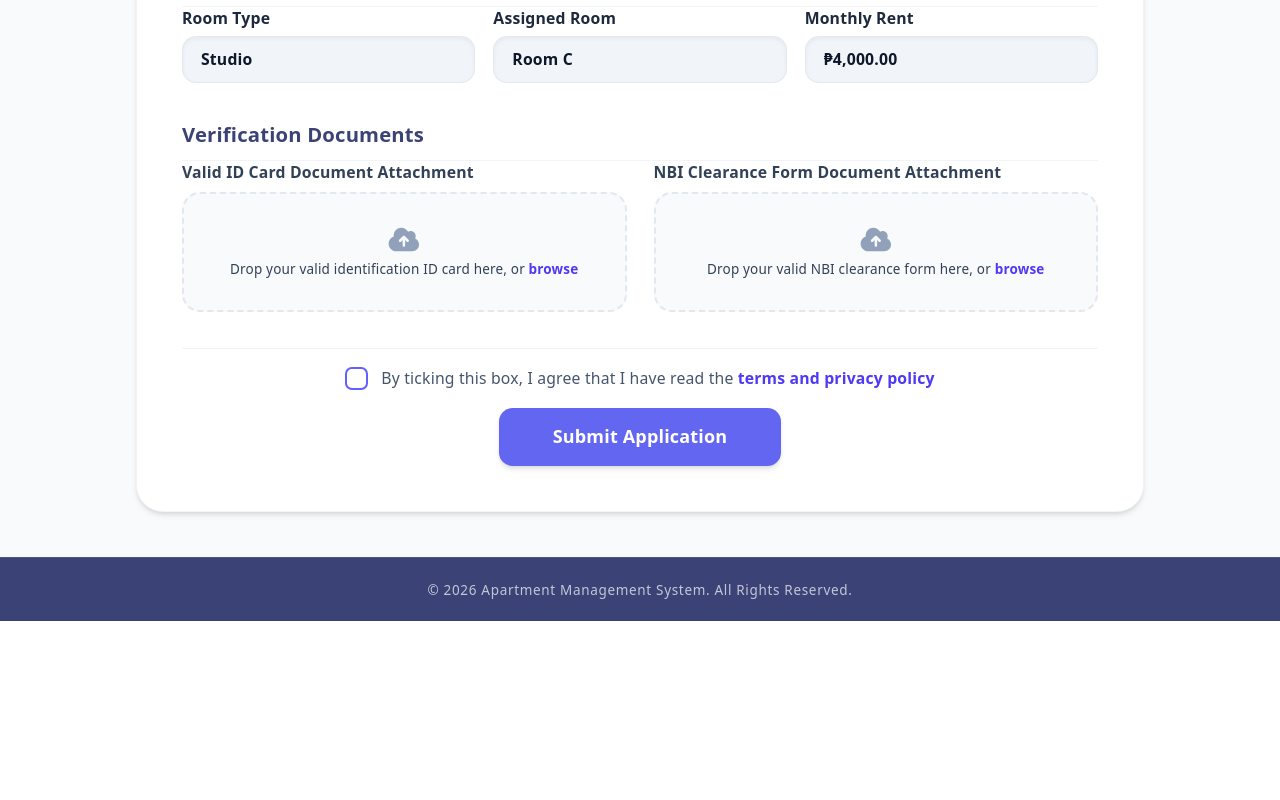
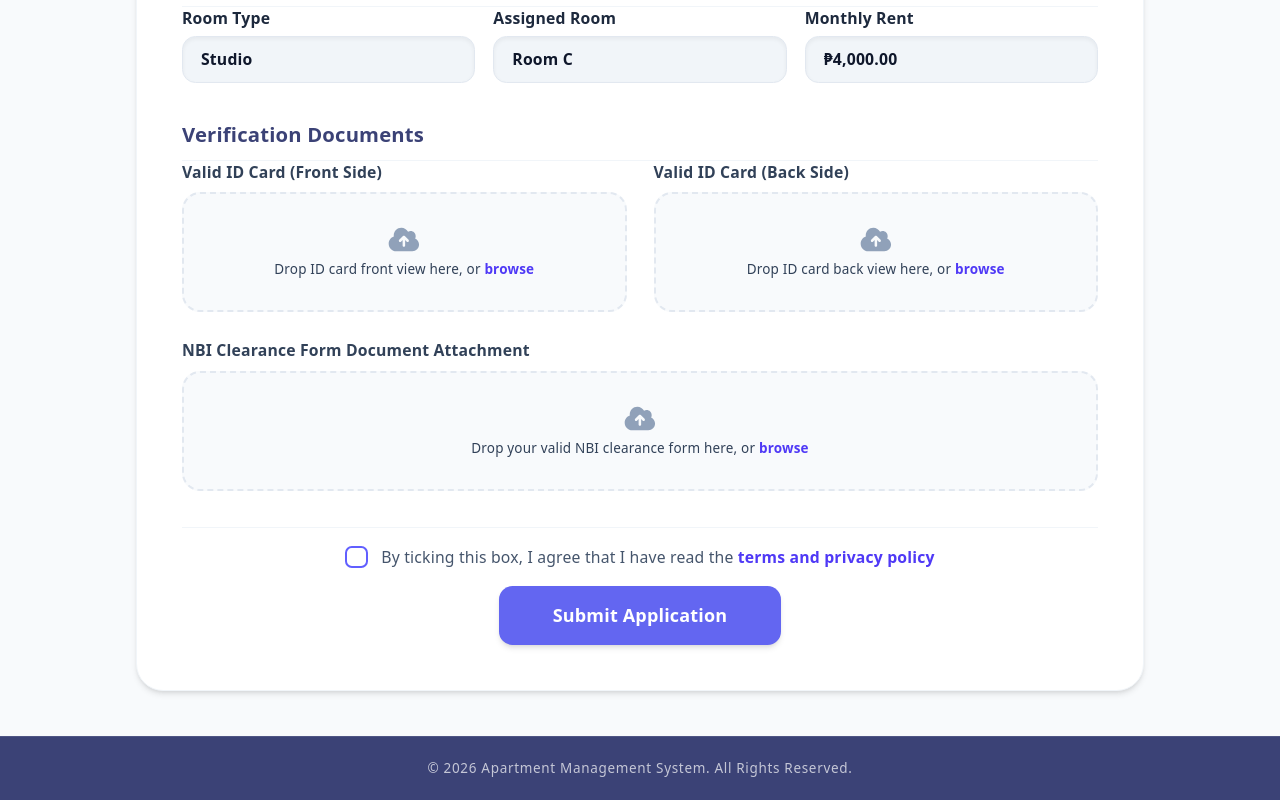
Before and after one commit to Keonbe/ApartmentManagementSystem_React, a React (Vite) app in the folder ams-react/: page /rent-application in a window 1280 px wide. Shown: the part 753-1553 px from the top of the page. Before the commit the page ends 1374 px from the top, so only its background shows below. Built offline with nearby package versions, Linux system fonts and the light colour scheme; sample sign-in values are in the browser's storage; a web font is replaced by a local one.

Commit message:
feat: refactor ID file handling in RentApplication and update DocumentsModal for front/back separation

```diff
--- a/ams-react/src/Components/DocumentsModal.jsx
+++ b/ams-react/src/Components/DocumentsModal.jsx
@@ -1,12 +1,14 @@
 import React, { useState } from 'react';
 
 export default function DocumentsModal({ isOpen, onClose }) {
-    const [activeView, setActiveView] = useState(null);//Tracks which file format layout is shown
+    const [activeView, setActiveView] = useState(null);{/*Tracks which file format layout is shown*/}
 
     if (!isOpen) return null;
 
+    {/*Refactored document tracking array split into separate front and back rows*/}
     const documentList = [
-        { key: 'valid_id', name: 'Valid Government Issued ID', fileName: 'Dela_Cruz_VALID_ID.png' },
+        { key: 'valid_id_front', name: 'Valid Government Issued ID (Front Side)', fileName: 'Dela_Cruz_VALID_ID_FRONT.png' },
+        { key: 'valid_id_back', name: 'Valid Government Issued ID (Back Side)', fileName: 'Dela_Cruz_VALID_ID_BACK.png' },
         { key: 'nbi', name: 'National Bureau of Investigation (NBI) Clearance', fileName: 'Dela_Cruz_NBI_CLEARANCE.pdf' }
     ];
 
--- a/ams-react/src/UserPages/RentApplication.jsx
+++ b/ams-react/src/UserPages/RentApplication.jsx
@@ -26,9 +26,12 @@ export default function RentApplication() {
     const [roomName] = useState('Room C');
     const [monthlyRent] = useState(4000);
 
-    const [validIdFile, setValidIdFile] = useState(null);
+    {/*File drops state tracking for separated front and back ID files*/}
+    const [validIdFrontFile, setValidIdFrontFile] = useState(null);
+    const [validIdBackFile, setValidIdBackFile] = useState(null);
     const [nbiFile, setNbiFile] = useState(null);
-    const [isDraggingId, setIsDraggingId] = useState(false);
+    const [isDraggingIdFront, setIsDraggingIdFront] = useState(false);
+    const [isDraggingIdBack, setIsDraggingIdBack] = useState(false);
     const [isDraggingNbi, setIsDraggingNbi] = useState(false);
 
     const [agreePrivacy, setAgreePrivacy] = useState(false);
@@ -110,8 +113,8 @@ export default function RentApplication() {
             return;
         }
 
-        if (!validIdFile || !nbiFile) {
-            alert("Please upload both your Valid ID and NBI Clearance.");
+        if (!validIdFrontFile || !validIdBackFile || !nbiFile) {
+            alert("Please upload your Valid ID Front, Valid ID Back, and NBI Clearance.");
             return;
         }
 
@@ -128,7 +131,8 @@ export default function RentApplication() {
         formData.append('monthsOfRent', monthsOfRent);
         formData.append('roomName', roomName);
         formData.append('monthlyRent', monthlyRent);
-        formData.append('validIdFile', validIdFile);
+        formData.append('validIdFrontFile', validIdFrontFile);
+        formData.append('validIdBackFile', validIdBackFile);
         formData.append('nbiFile', nbiFile);
 
         try {
@@ -340,7 +344,7 @@ export default function RentApplication() {
                         </div>
                     </div>
 
-                    {/*SECTION 3: VERIFICATION DOCUMENTS*/}
+                    {/*SECTION 3: VERIFICATION DOCUMENTS FOR SEPARATED FRONT/BACK IDS*/}
                     <div className="space-y-4">
                         <h3 className="text-lg font-bold m-0 border-b border-slate-100 pb-2" style={{ color: '#3b4276' }}>Verification Documents</h3>
 
@@ -350,37 +354,72 @@ export default function RentApplication() {
                                 <span>Your verification file assets have been uploaded securely and are locked while undergoing review.</span>
                             </div>
                         ) : (
+                            <div className="space-y-6">
                                 <div className="grid grid-cols-1 md:grid-cols-2 gap-6">
-                                {/*Valid ID Upload Drop Box*/}
+                                    {/*Valid ID Front Side Upload Drop Box*/}
                                     <div className="flex flex-col space-y-2">
-                                    <label className="text-sm font-bold text-slate-700">Valid ID Card Document Attachment</label>
+                                        <label className="text-sm font-bold text-slate-700">Valid ID Card (Front Side)</label>
                                         <div
-                                        onDragOver={(e) => { e.preventDefault(); setIsDraggingId(true); }}
-                                        onDragLeave={() => setIsDraggingId(false)}
+                                            onDragOver={(e) => { e.preventDefault(); setIsDraggingIdFront(true); }}
+                                            onDragLeave={() => setIsDraggingIdFront(false)}
                                             onDrop={(e) => {
                                                 e.preventDefault();
-                                            setIsDraggingId(false);
-                                            if (e.dataTransfer.files && e.dataTransfer.files[0]) setValidIdFile(e.dataTransfer.files[0]);
+                                                setIsDraggingIdFront(false);
+                                                if (e.dataTransfer.files && e.dataTransfer.files[0]) setValidIdFrontFile(e.dataTransfer.files[0]);
                                             }}
-                                        className={`border-2 border-dashed rounded-2xl p-4 text-center transition-all duration-150 relative bg-slate-50 flex flex-col items-center justify-center min-h-[120px] ${isDraggingId ? 'border-indigo-500 bg-indigo-50/50' : 'border-slate-200 hover:border-slate-300'}`}
+                                            className={`border-2 border-dashed rounded-2xl p-4 text-center transition-all duration-150 relative bg-slate-50 flex flex-col items-center justify-center min-h-[120px] ${isDraggingIdFront ? 'border-indigo-500 bg-indigo-50/50' : 'border-slate-200 hover:border-slate-300'}`}
                                         >
                                             <input
                                                 type="file"
                                                 accept=".pdf,.jpg,.jpeg,.png"
-                                            onChange={(e) => { if (e.target.files && e.target.files[0]) setValidIdFile(e.target.files[0]); }}
+                                                onChange={(e) => { if (e.target.files && e.target.files[0]) setValidIdFrontFile(e.target.files[0]); }}
                                                 className="absolute inset-0 opacity-0 cursor-pointer w-full h-full"
                                             />
-                                        {!validIdFile ? (
+                                            {!validIdFrontFile ? (
                                                 <div className="space-y-1 pointer-events-none">
                                                     <FontAwesomeIcon icon={faCloudUploadAlt} className="text-2xl text-slate-400" />
-                                                <p className="text-xs font-medium text-slate-700 m-0">Drop your valid identification ID card here, or <span className="text-indigo-600 font-bold">browse</span></p>
+                                                    <p className="text-xs font-medium text-slate-700 m-0">Drop ID card front view here, or <span className="text-indigo-600 font-bold">browse</span></p>
                                                 </div>
                                             ) : (
                                                 <div className="space-y-1 flex flex-col items-center pointer-events-none">
                                                     <FontAwesomeIcon icon={faCheckCircle} className="text-2xl text-emerald-500" />
-                                                <p className="text-xs font-bold text-slate-800 m-0 truncate max-w-[200px]">{validIdFile.name}</p>
+                                                    <p className="text-xs font-bold text-slate-800 m-0 truncate max-w-[200px]">{validIdFrontFile.name}</p>
                                                 </div>
                                             )}
+                                        </div>
+                                    </div>
+
+                                    {/*Valid ID Back Side Upload Drop Box*/}
+                                    <div className="flex flex-col space-y-2">
+                                        <label className="text-sm font-bold text-slate-700">Valid ID Card (Back Side)</label>
+                                        <div
+                                            onDragOver={(e) => { e.preventDefault(); setIsDraggingIdBack(true); }}
+                                            onDragLeave={() => setIsDraggingIdBack(false)}
+                                            onDrop={(e) => {
+                                                e.preventDefault();
+                                                setIsDraggingIdBack(false);
+                                                if (e.dataTransfer.files && e.dataTransfer.files[0]) setValidIdBackFile(e.dataTransfer.files[0]);
+                                            }}
+                                            className={`border-2 border-dashed rounded-2xl p-4 text-center transition-all duration-150 relative bg-slate-50 flex flex-col items-center justify-center min-h-[120px] ${isDraggingIdBack ? 'border-indigo-500 bg-indigo-50/50' : 'border-slate-200 hover:border-slate-300'}`}
+                                        >
+                                            <input
+                                                type="file"
+                                                accept=".pdf,.jpg,.jpeg,.png"
+                                                onChange={(e) => { if (e.target.files && e.target.files[0]) setValidIdBackFile(e.target.files[0]); }}
+                                                className="absolute inset-0 opacity-0 cursor-pointer w-full h-full"
+                                            />
+                                            {!validIdBackFile ? (
+                                                <div className="space-y-1 pointer-events-none">
+                                                    <FontAwesomeIcon icon={faCloudUploadAlt} className="text-2xl text-slate-400" />
+                                                    <p className="text-xs font-medium text-slate-700 m-0">Drop ID card back view here, or <span className="text-indigo-600 font-bold">browse</span></p>
+                                                </div>
+                                            ) : (
+                                                <div className="space-y-1 flex flex-col items-center pointer-events-none">
+                                                    <FontAwesomeIcon icon={faCheckCircle} className="text-2xl text-emerald-500" />
+                                                    <p className="text-xs font-bold text-slate-800 m-0 truncate max-w-[200px]">{validIdBackFile.name}</p>
+                                                </div>
+                                            )}
+                                        </div>
                                     </div>
                                 </div>
 
```
Lines whose indentation alone changed are shown as unchanged.
